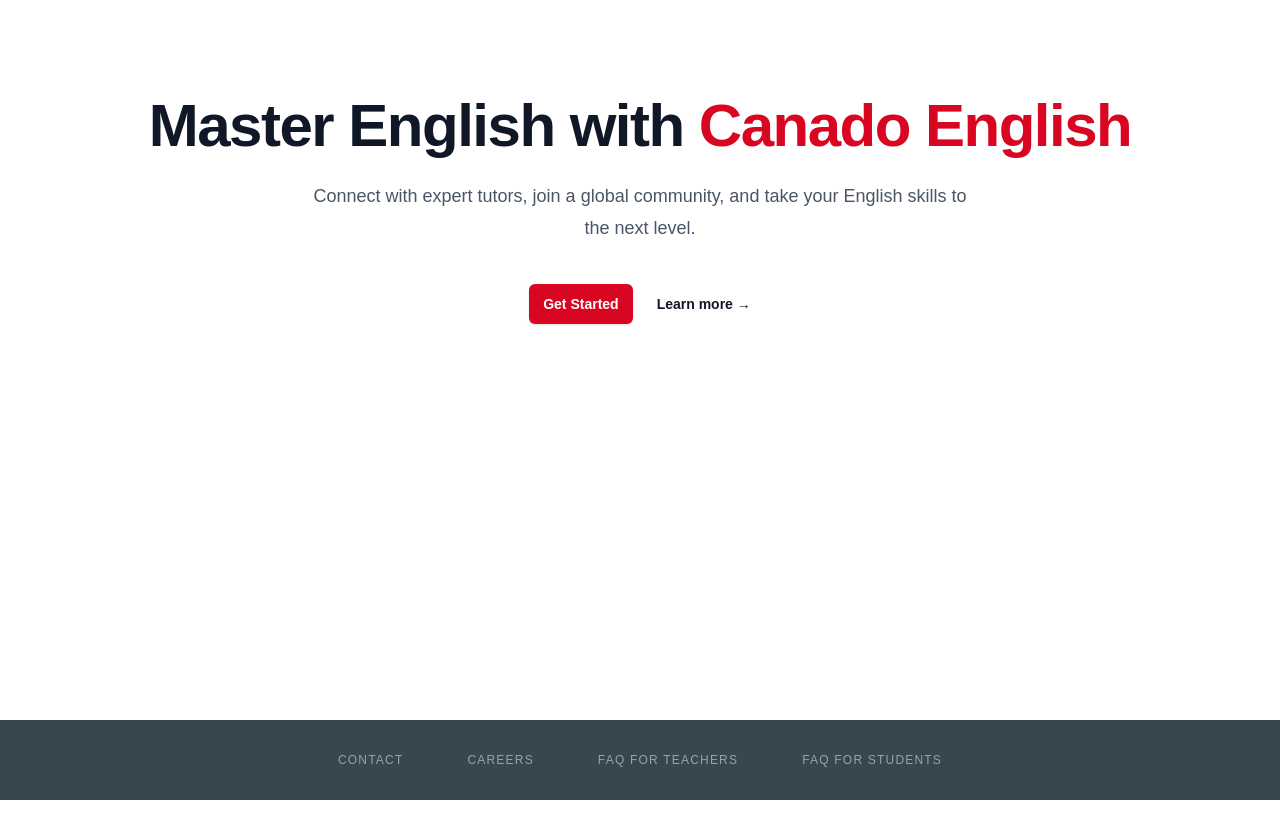
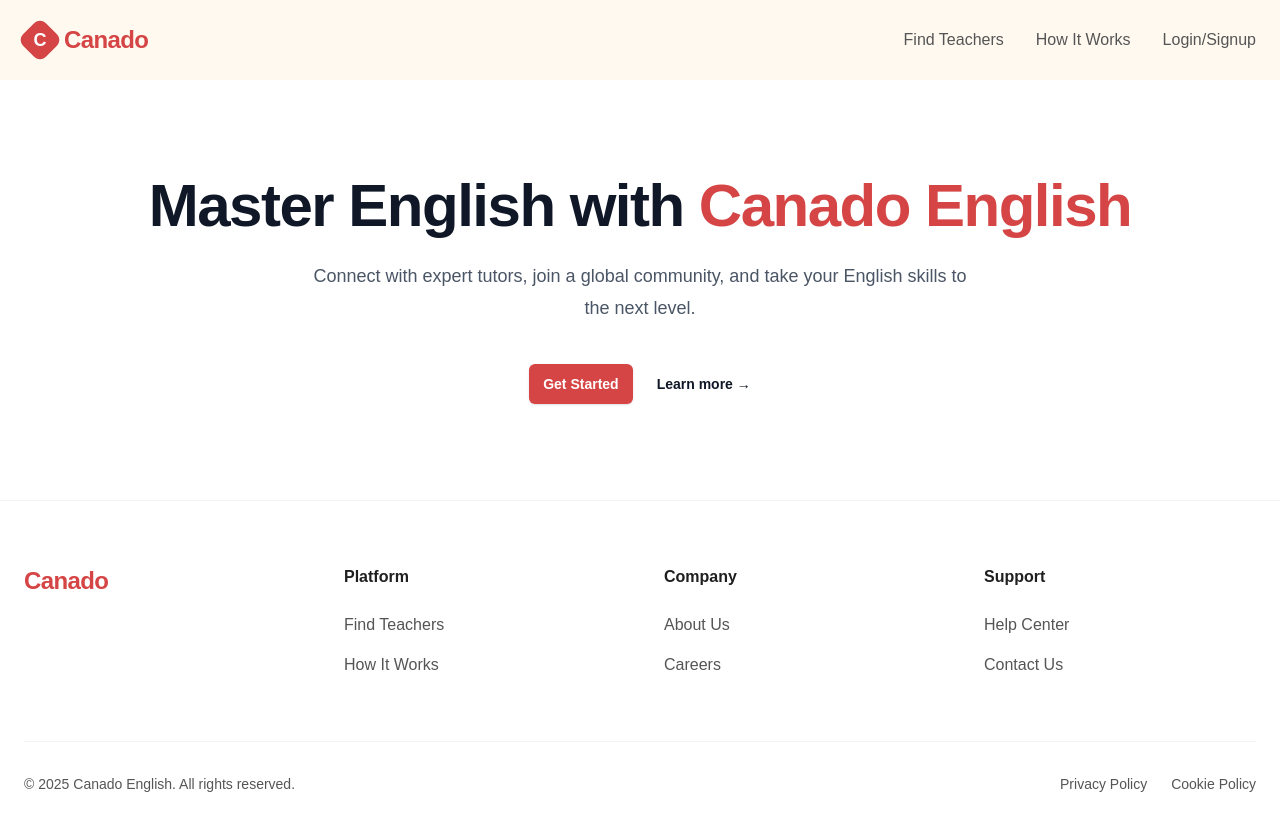
Before and after one commit to KenZhangProgramming/english-learning-website, a Next.js app: page / in a window 1280 px wide. Before the commit the page ends 800 px from the top, so only its background shows below. Built offline with nearby package versions, Linux system fonts and the light colour scheme.

Commit message:
feat: implement basic application layout with header, footer, and global styles

```diff
--- a/app/globals.css
+++ b/app/globals.css
@@ -2,9 +2,19 @@
 
 :root {
   --background: #ffffff;
-  --foreground: #171717;
-  --brand-red: #D80621;
-  --brand-dark: #37474f;
+  --foreground: #2d2d2d;
+
+  /* Brand Colors */
+  --brand-red: #D64545;
+  /* Warm Red from logo/button */
+  --brand-olive: #A3A868;
+  /* Olive Green from profile buttons */
+  --brand-cream: #FFF9F0;
+  /* Light Cream for Hero background */
+
+  /* Text */
+  --text-primary: #1F1F1F;
+  --text-secondary: #555555;
 }
 
 @theme inline {
@@ -12,14 +22,21 @@
   --color-foreground: var(--foreground);
   --font-sans: var(--font-geist-sans);
   --font-mono: var(--font-geist-mono);
+
   --color-brand-red: var(--brand-red);
-  --color-brand-dark: var(--brand-dark);
+  --color-brand-olive: var(--brand-olive);
+  --color-brand-cream: var(--brand-cream);
+  --color-text-primary: var(--text-primary);
+  --color-text-secondary: var(--text-secondary);
 }
 
 @media (prefers-color-scheme: dark) {
   :root {
-    --background: #0a0a0a;
-    --foreground: #ededed;
+    /* Optional: Slightly darker cream or soft charcoal for dark mode if desired,
+       but keeping it light-themed by default for now to match the specific design request.
+       We can invert if the user specifically asks for a dark version of this design. */
+    --background: #ffffff;
+    --foreground: #2d2d2d;
   }
 }
 
--- a/app/layout.tsx
+++ b/app/layout.tsx
@@ -18,6 +18,7 @@
 };
 
 import Footer from "@/components/Footer";
+import Header from "@/components/Header";
 
 export default function RootLayout({
   children,
@@ -29,7 +30,8 @@
       <body
         className={`${geistSans.variable} ${geistMono.variable} antialiased flex flex-col min-h-screen`}
       >
-        <div className="flex-grow">{children}</div>
+        <Header />
+        <div className="grow">{children}</div>
         <Footer />
       </body>
     </html>
--- a/components/Footer.tsx
+++ b/components/Footer.tsx
@@ -1,24 +1,58 @@
-import Image from "next/image";
 import Link from "next/link";
 
 export default function Footer() {
     return (
-        <footer className="bg-brand-dark text-white py-8">
-            <div className="container mx-auto px-6 md:px-12">
-                <nav className="flex flex-col md:flex-row justify-center items-center gap-6 md:gap-16 w-full text-center text-xs tracking-widest font-medium text-gray-400 uppercase">
-                    <Link href="/contact" className="hover:text-brand-red hover:scale-105 transition-all duration-300">
-                        Contact
-                    </Link>
-                    <Link href="/careers" className="hover:text-brand-red hover:scale-105 transition-all duration-300">
-                        Careers
-                    </Link>
-                    <Link href="/faq-teachers" className="hover:text-brand-red hover:scale-105 transition-all duration-300">
-                        FAQ for Teachers
-                    </Link>
-                    <Link href="/faq-students" className="hover:text-brand-red hover:scale-105 transition-all duration-300">
-                        FAQ for Students
-                    </Link>
-                </nav>
+        <footer className="bg-white border-t border-gray-100 pt-16 pb-8">
+            <div className="max-w-7xl mx-auto px-6">
+                <div className="grid grid-cols-1 md:grid-cols-4 gap-12 mb-16">
+                    {/* Brand Column */}
+                    <div className="col-span-1 md:col-span-1">
+                        <Link href="/" className="flex items-center gap-2 mb-6">
+                            <span className="text-2xl font-bold text-brand-red tracking-tight">Canado</span>
+                        </Link>
+                        {/* Description removed */}
+                        <div className="flex gap-4">
+                            {/* Social placeholders */}
+                            {/* Social links removed */}
+                        </div>
+                    </div>
+
+                    {/* Links Columns */}
+                    <div>
+                        <h3 className="font-bold text-text-primary mb-6">Platform</h3>
+                        <ul className="space-y-4 text-text-secondary">
+                            <li><Link href="#" className="hover:text-brand-red transition-colors">Find Teachers</Link></li>
+                            <li><Link href="#" className="hover:text-brand-red transition-colors">How It Works</Link></li>
+                            {/* Pricing removed */}
+                        </ul>
+                    </div>
+
+                    <div>
+                        <h3 className="font-bold text-text-primary mb-6">Company</h3>
+                        <ul className="space-y-4 text-text-secondary">
+                            <li><Link href="#" className="hover:text-brand-red transition-colors">About Us</Link></li>
+                            <li><Link href="#" className="hover:text-brand-red transition-colors">Careers</Link></li>
+                            {/* Blog removed */}
+                        </ul>
+                    </div>
+
+                    <div>
+                        <h3 className="font-bold text-text-primary mb-6">Support</h3>
+                        <ul className="space-y-4 text-text-secondary">
+                            <li><Link href="#" className="hover:text-brand-red transition-colors">Help Center</Link></li>
+                            <li><Link href="#" className="hover:text-brand-red transition-colors">Contact Us</Link></li>
+                            {/* Terms of Service removed */}
+                        </ul>
+                    </div>
+                </div>
+
+                <div className="border-t border-gray-100 pt-8 flex flex-col md:flex-row justify-between items-center text-sm text-text-secondary">
+                    <p>&copy; {new Date().getFullYear()} Canado English. All rights reserved.</p>
+                    <div className="flex gap-6 mt-4 md:mt-0">
+                        <Link href="#" className="hover:text-brand-red">Privacy Policy</Link>
+                        <Link href="#" className="hover:text-brand-red">Cookie Policy</Link>
+                    </div>
+                </div>
             </div>
         </footer>
     );
--- /dev/null
+++ b/components/Header.tsx
@@ -0,0 +1,39 @@
+import Link from "next/link";
+
+export default function Header() {
+    return (
+        <header className="w-full bg-brand-cream py-6">
+            <div className="max-w-7xl mx-auto px-6 flex items-center justify-between">
+                {/* Logo */}
+                <Link href="/" className="flex items-center gap-2 group">
+                    <div className="relative w-8 h-8 flex items-center justify-center">
+                        {/* Simple logo icon representation */}
+                        <div className="absolute inset-0 bg-brand-red rounded-lg transform rotate-45 group-hover:rotate-90 transition-transform duration-300"></div>
+                        <div className="absolute inset-0 flex items-center justify-center text-white font-bold text-lg z-10">C</div>
+                    </div>
+                    <span className="text-2xl font-bold text-brand-red tracking-tight">Canado</span>
+                </Link>
+
+                {/* Navigation */}
+                <nav className="hidden md:flex items-center gap-8 text-text-secondary font-medium">
+                    <Link href="#" className="hover:text-brand-red transition-colors">
+                        Find Teachers
+                    </Link>
+                    <Link href="#" className="hover:text-brand-red transition-colors">
+                        How It Works
+                    </Link>
+                    <Link href="#" className="hover:text-brand-red transition-colors">
+                        Login/Signup
+                    </Link>
+                </nav>
+
+                {/* Mobile Menu Button (Placeholder) */}
+                <button className="md:hidden text-text-primary p-2">
+                    <svg xmlns="http://www.w3.org/2000/svg" fill="none" viewBox="0 0 24 24" strokeWidth={1.5} stroke="currentColor" className="w-6 h-6">
+                        <path strokeLinecap="round" strokeLinejoin="round" d="M3.75 6.75h16.5M3.75 12h16.5m-16.5 5.25h16.5" />
+                    </svg>
+                </button>
+            </div>
+        </header>
+    );
+}
```
